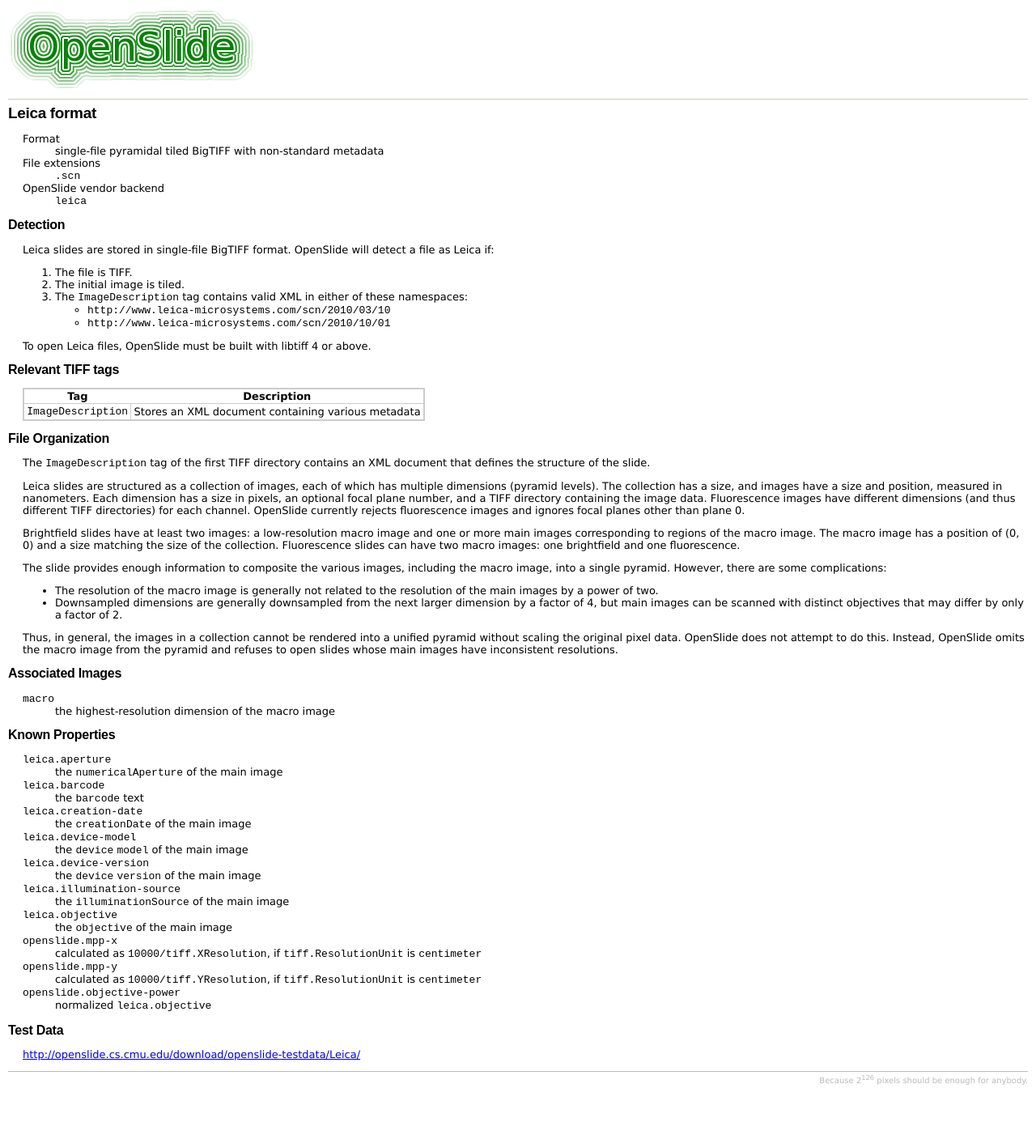
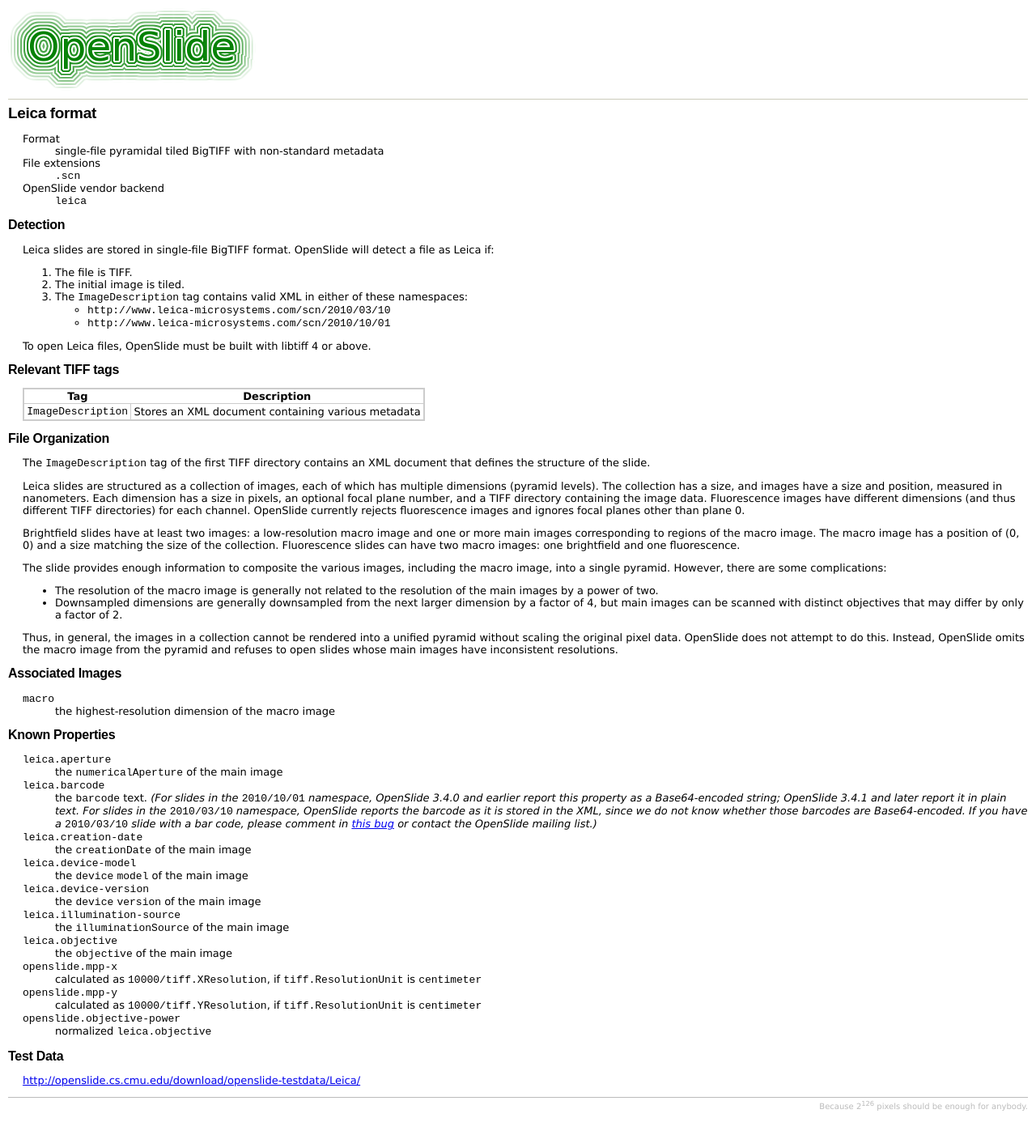
Before and after one commit to openslide/openslide.github.io, a Jekyll site: the page built from formats/leica/index.markdown, in a window 1280 px wide. Shown: the whole page at 81% size. Built offline with Jekyll 4.4.1, drawn with Linux system fonts in a browser that asks for light colours; comment, search, counter and statistics services are not loaded; before the commit the page ends 1370 px from its top, so only the background shows below that.

Commit message:
leica: Base64-decode barcode in 2010/10/01 slides

```diff
--- a/formats/leica/index.markdown
+++ b/formats/leica/index.markdown
@@ -87,7 +87,14 @@
 : the `numericalAperture` of the main image
 
 `leica.barcode`
-: the `barcode` text
+: the `barcode` text.  *(For slides in the* `2010/10/01` *namespace,
+OpenSlide 3.4.0 and earlier report this property as a Base64-encoded string;
+OpenSlide 3.4.1 and later report it in plain text.  For slides in the*
+`2010/03/10` *namespace, OpenSlide reports the barcode as it is stored in
+the XML, since we do not know whether those barcodes are Base64-encoded.  If
+you have a* `2010/03/10` *slide with a bar code, please comment in [this
+bug](https://github.com/openslide/openslide/issues/155) or contact the
+OpenSlide mailing list.)*
 
 `leica.creation-date`
 : the `creationDate` of the main image
```
